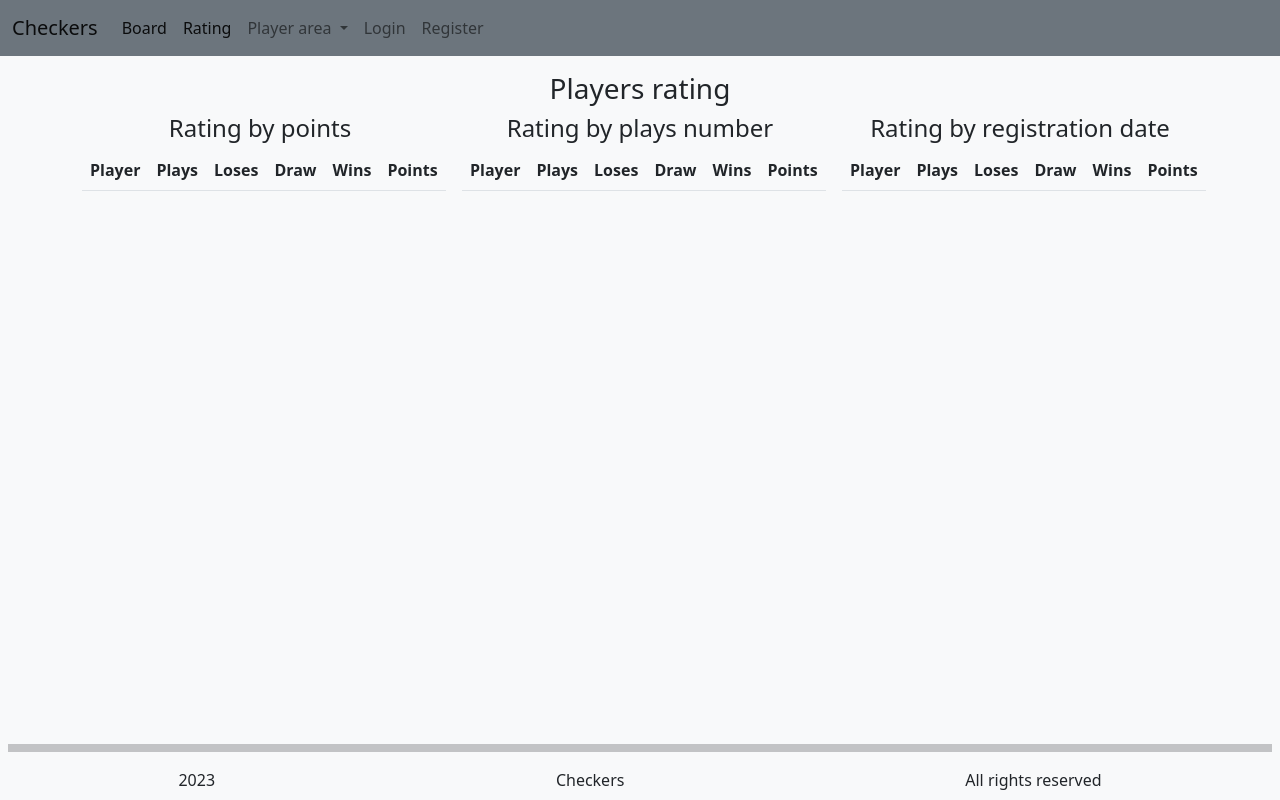
After one commit to victor-nuzhniy/checkers, a Django app: page /rating/ in a window 1280 px wide. The commit adds this page. Run offline with Django 4.2, Linux system fonts and the light colour scheme; data that the repository does not hold is empty.

Commit message:
dev-new added rating page with all functionality

```diff
--- /dev/null
+++ b/play/templates/play/rating.html
@@ -0,0 +1,28 @@
+{% extends 'play/base.html' %}
+{% load static %}
+
+{% block content %}
+
+    <h3 class="w-100 text-center">Players rating</h3>
+    <div class="container">
+        <div class="row">
+            <div class="col-12 col-lg-6 col-xl-4">
+                <h4 class="w-100 text-center">Rating by points</h4>
+                {% with players_points as players %}
+                    {% include 'play/samples/table_for_rating.html' %}
+                {% endwith %}
+            </div>
+            <div class="col-12 col-lg-6 col-xl-4">
+                <h4 class="w-100 text-center">Rating by plays number</h4>
+                {% with players_plays as players %}
+                    {% include 'play/samples/table_for_rating.html' %}
+                {% endwith %}
+            </div>
+            <div class="col-12 col-xl-4">
+                <h4 class="w-100 text-center">Rating by registration date</h4>
+                {% include 'play/samples/table_for_rating.html' %}
+            </div>
+        </div>
+    </div>
+
+{% endblock content %}
--- a/play/templates/play/samples/navbar.html
+++ b/play/templates/play/samples/navbar.html
@@ -10,6 +10,9 @@
       <ul class="navbar-nav me-auto mb-2 mb-lg-0">
         <li class="nav-item">
           <a class="nav-link active" aria-current="page" href="{% url 'play:start' %}">Board</a>
+        </li>
+        <li class="nav-item">
+          <a class="nav-link active" aria-current="page" href="{% url 'play:rating' %}">Rating</a>
         </li>
         <li class="nav-item dropdown">
           <a class="nav-link dropdown-toggle" href="#" id="navbarDropdown" role="button" data-bs-toggle="dropdown" aria-expanded="false">
--- /dev/null
+++ b/play/templates/play/samples/table_for_rating.html
@@ -0,0 +1,27 @@
+{% load static %}
+
+
+    <table class="table">
+        <thead>
+            <tr>
+                <th scope="col">Player</th>
+                <th scope="col">Plays</th>
+                <th scope="col">Loses</th>
+                <th scope="col">Draw</th>
+                <th scope="col">Wins</th>
+                <th scope="col">Points</th>
+            </tr>
+        </thead>
+        {% for player in players %}
+            <tbody>
+                <tr>
+                    <th scope="row">{{ player.username}}</th>
+                    <th>{{ player.plays_number }}</th>
+                    <th>{{ player.loses }}</th>
+                    <th>{{ player.draws }}</th>
+                    <th>{{ player.wins }}</th>
+                    <th>{{ player.points }}</th>
+                </tr>
+            </tbody>
+        {% endfor %}
+    </table>
--- a/play/urls.py
+++ b/play/urls.py
@@ -1,9 +1,9 @@
 """Urls list for 'play' app."""
 from django.contrib.auth.views import LoginView, LogoutView, PasswordChangeView, PasswordChangeDoneView, \
     PasswordResetView, PasswordResetDoneView, PasswordResetConfirmView, PasswordResetCompleteView
-from django.urls import path, include
+from django.urls import path
 
-from play.views import RegisterView, MainView, StartView, ProfileView, AccountUpdateView, ResultDeleteView
+from play.views import RegisterView, MainView, StartView, ProfileView, AccountUpdateView, ResultDeleteView, RatingView
 
 app_name = "play"
 
@@ -23,6 +23,7 @@ urlpatterns = [
     path('accounts/registration/', RegisterView.as_view(), name='registration'),
     path('<int:player_pk>/<int:rival_pk>/', MainView.as_view(), name='main'),
     path('start/', StartView.as_view(), name="start"),
+    path('rating/', RatingView.as_view(), name="rating"),
     path('profile/<int:pk>/', ProfileView.as_view(), name="profile"),
     path('account/update/<int:pk>', AccountUpdateView.as_view(), name="account"),
     path('delete-result/<int:pk>/', ResultDeleteView.as_view(), name="delete_result"),
--- a/play/utils.py
+++ b/play/utils.py
@@ -6,6 +6,7 @@ from django.utils import timezone
 
 
 def get_all_logged_in_users():
+    """Get all logged_in users data."""
     # Query all non-expired sessions
     # use timezone.now() instead of datetime.now() in latest versions of Django
     sessions = Session.objects.filter(expire_date__gte=timezone.now())
@@ -30,3 +31,18 @@ def get_all_logged_in_users():
     ).annotate(
         points=Sum('result__count')
     )     # TODO .exclude(is_staff=True)
+
+
+def get_all_users_data():
+    """Get all users data."""
+    return User.objects.annotate(
+        plays_number=Count('result')
+    ).annotate(
+        loses=Count('result', filter=Q(result__count=0))
+    ).annotate(
+        draws=Count('result', filter=Q(result__count=1))
+    ).annotate(
+        wins=Count('result', filter=Q(result__count=2))
+    ).annotate(
+        points=Sum('result__count')
+    )
--- a/play/views.py
+++ b/play/views.py
@@ -13,7 +13,7 @@ from django.views.generic import FormView, TemplateView
 
 from play.forms import UserProfileForm, ResultDeleteForm
 from play.models import Result
-from play.utils import get_all_logged_in_users
+from play.utils import get_all_logged_in_users, get_all_users_data
 
 
 class RegisterView(FormView):
@@ -65,6 +65,21 @@ class StartView(TemplateView):
         """Get context data for the view."""
         context = super().get_context_data(**kwargs)
         context["logged_players"] = get_all_logged_in_users()
+        return context
+
+
+class RatingView(TemplateView):
+    """Class view for rating page."""
+
+    template_name = 'play/rating.html'
+    extra_context = {"title": "Rating"}
+
+    def get_context_data(self, **kwargs: Any) -> Dict:
+        """Get context data for the view."""
+        context = super().get_context_data(**kwargs)
+        context["players"] = get_all_users_data()
+        context["players_points"] = get_all_users_data().order_by('points')
+        context["players_plays"] = get_all_users_data().order_by('plays_number')
         return context
 
 
```
